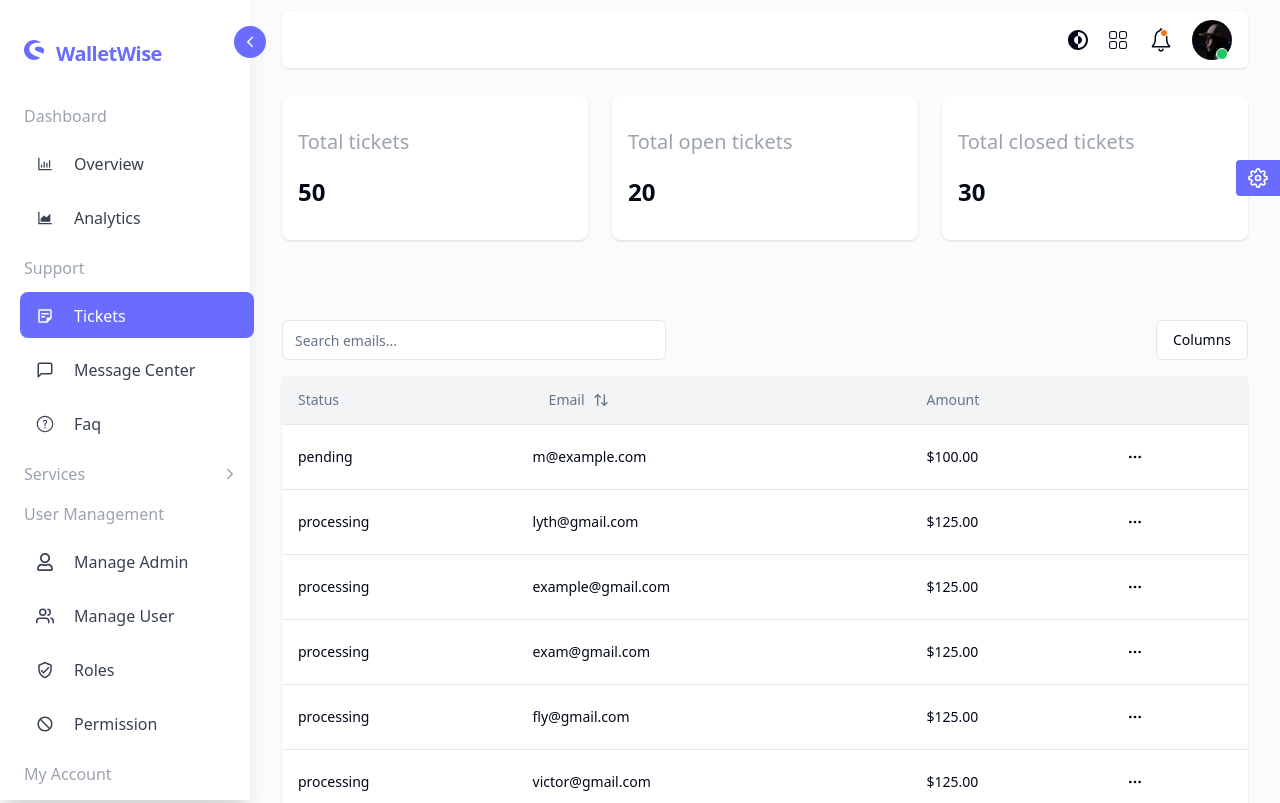
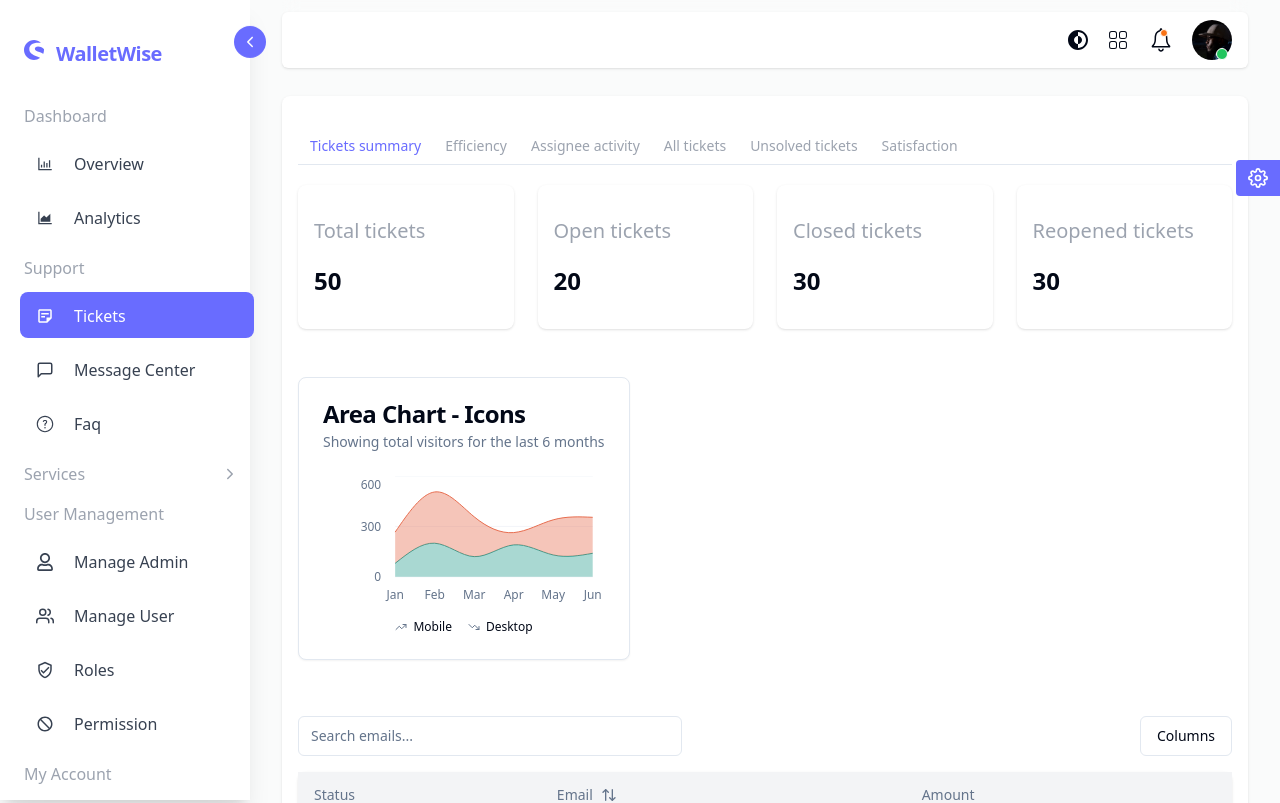
Before and after one commit to Wills-dev/wallet-wise-admin, a React (Vite) app: page /tickets in a window 1280 px wide. Shown: the top 803 px of the page. Built offline with nearby package versions, Linux system fonts and the light colour scheme; the HTML template or start-up script is replaced by a standard one.

Commit message:
feat: ticket page

```diff
--- /dev/null
+++ b/src/components/Charts/AreaChartDouble.jsx
@@ -0,0 +1,114 @@
+"use client";
+
+import { TrendingDown, TrendingUp } from "lucide-react";
+import { Area, AreaChart, CartesianGrid, XAxis, YAxis } from "recharts";
+
+import {
+  Card,
+  CardContent,
+  CardDescription,
+  CardFooter,
+  CardHeader,
+  CardTitle,
+} from "@/components/ui/card";
+import {
+  ChartContainer,
+  ChartLegend,
+  ChartLegendContent,
+  ChartTooltip,
+  ChartTooltipContent,
+} from "@/components/ui/chart";
+const chartData = [
+  { month: "January", desktop: 186, mobile: 80 },
+  { month: "February", desktop: 305, mobile: 200 },
+  { month: "March", desktop: 237, mobile: 120 },
+  { month: "April", desktop: 73, mobile: 190 },
+  { month: "May", desktop: 209, mobile: 130 },
+  { month: "June", desktop: 214, mobile: 140 },
+];
+
+const chartConfig = {
+  desktop: {
+    label: "Desktop",
+    color: "hsl(var(--chart-1))",
+    icon: TrendingDown,
+  },
+  mobile: {
+    label: "Mobile",
+    color: "hsl(var(--chart-2))",
+    icon: TrendingUp,
+  },
+};
+
+export function AreaChartDouble() {
+  return (
+    <Card>
+      <CardHeader>
+        <CardTitle>Area Chart - Icons</CardTitle>
+        <CardDescription>
+          Showing total visitors for the last 6 months
+        </CardDescription>
+      </CardHeader>
+      <CardContent>
+        <ChartContainer config={chartConfig}>
+          <AreaChart
+            accessibilityLayer
+            data={chartData}
+            margin={{
+              left: 12,
+              right: 12,
+            }}
+          >
+            <CartesianGrid vertical={false} />
+            <XAxis
+              dataKey="month"
+              tickLine={false}
+              axisLine={false}
+              tickMargin={8}
+              tickFormatter={(value) => value.slice(0, 3)}
+            />
+            <YAxis
+              tickLine={false}
+              axisLine={false}
+              tickMargin={8}
+              tickCount={3}
+            />
+            <ChartTooltip
+              cursor={false}
+              content={<ChartTooltipContent indicator="line" />}
+            />
+            <Area
+              dataKey="mobile"
+              type="natural"
+              fill="var(--color-mobile)"
+              fillOpacity={0.4}
+              stroke="var(--color-mobile)"
+              stackId="a"
+            />
+            <Area
+              dataKey="desktop"
+              type="natural"
+              fill="var(--color-desktop)"
+              fillOpacity={0.4}
+              stroke="var(--color-desktop)"
+              stackId="a"
+            />
+            <ChartLegend content={<ChartLegendContent />} />
+          </AreaChart>
+        </ChartContainer>
+      </CardContent>
+      {/* <CardFooter>
+        <div className="flex w-full items-start gap-2 text-sm">
+          <div className="grid gap-2">
+            <div className="flex items-center gap-2 font-medium leading-none">
+              Trending up by 5.2% this month <TrendingUp className="h-4 w-4" />
+            </div>
+            <div className="flex items-center gap-2 leading-none text-muted-foreground">
+              January - June 2024
+            </div>
+          </div>
+        </div>
+      </CardFooter> */}
+    </Card>
+  );
+}
--- a/src/components/PaginationComponent/PaginationComponent.jsx
+++ b/src/components/PaginationComponent/PaginationComponent.jsx
@@ -23,7 +23,7 @@ export function DataTablePagination({ table }) {
       </div> */}
       <div className="flex items-center justify-between ">
         <div className="flex items-center space-x-2 max-sm:hidden">
-          <p className="text-sm font-medium">Rows per page</p>
+          <p className="text-sm font-medium">Show</p>
           <Select
             value={`${table.getState().pagination.pageSize}`}
             onValueChange={(value) => {
@@ -41,6 +41,7 @@ export function DataTablePagination({ table }) {
               ))}
             </SelectContent>
           </Select>
+          <p className="text-sm font-medium">entries</p>
         </div>
         <div className="flex-center gap-2">
           <div className="flex w-[100px] items-center justify-center text-sm font-medium">
--- a/src/pages/Tickets/Tickets.jsx
+++ b/src/pages/Tickets/Tickets.jsx
@@ -1,10 +1,12 @@
-import React from "react";
+import React, { useState } from "react";
 
 import DashboardLayout from "@/components/DashboardLayout/DashboardLayout";
 import { DataTable } from "./DataTable";
 import { columns } from "./columns";
+import { AreaChartDouble } from "@/components/Charts/AreaChartDouble";
 
 const Tickets = () => {
+  const [currentLink, setCurrentLink] = useState(0);
   const data = [
     {
       id: "728ed52f",
@@ -79,25 +81,60 @@ const Tickets = () => {
       email: "kelechi@gmail.com",
     },
   ];
+
+  const ticketLinks = [
+    "Tickets summary",
+    "Efficiency",
+    "Assignee activity",
+    "All tickets",
+    "Unsolved tickets",
+    "Satisfaction",
+  ];
   return (
     <DashboardLayout>
       <div className="padding-x py-24 flex flex-col gap-6 dark:text-white">
+        <div className=" bg-white dark:bg-secondary-dark-bg shadow px-4 py-8 rounded-lg  ">
+          <div className="flex border-b-1 mb-5 w-full bg-white dark:bg-secondary-dark-bg z-50 overflow-x-auto">
+            {ticketLinks.map((link, index) => (
+              <p
+                key={index}
+                className={`px-3 whitespace-nowrap py-2 cursor-pointer hover:text-[#696cff] text-sm transition-all ${
+                  currentLink === index ? "text-[#696cff]" : " text-gray-400"
+                }`}
+                onClick={() => setCurrentLink(index)}
+              >
+                {link}
+              </p>
+            ))}
+          </div>
+          {currentLink === 0 && (
+            <div className="">
               <div className="flex gap-6 flex-wrap">
-          <div className=" bg-white dark:bg-secondary-dark-bg shadow px-4 py-8 rounded-lg flex-1 min-w-[300px]">
+                <div className=" bg-white dark:bg-secondary-dark-bg dark:border-2 shadow px-4 py-8 rounded-lg flex-1 min-w-[200px]">
                   <h4 className="text-gray-400 sm:text-xl">Total tickets</h4>
                   <h1 className="sm:text-2xl text-lg font-bold pt-5">50</h1>
                 </div>
-          <div className=" bg-white dark:bg-secondary-dark-bg shadow px-4 py-8 rounded-lg flex-1 min-w-[300px]">
-            <h4 className="text-gray-400 sm:text-xl">Total open tickets</h4>
+                <div className=" bg-white dark:bg-secondary-dark-bg dark:border-2 shadow px-4 py-8 rounded-lg flex-1 min-w-[200px]">
+                  <h4 className="text-gray-400 sm:text-xl">Open tickets</h4>
                   <h1 className="sm:text-2xl text-lg font-bold pt-5">20</h1>
                 </div>
-          <div className=" bg-white dark:bg-secondary-dark-bg shadow px-4 py-8 rounded-lg flex-1 min-w-[300px]">
-            <h4 className="text-gray-400 sm:text-xl">Total closed tickets</h4>
+                <div className=" bg-white dark:bg-secondary-dark-bg dark:border-2 shadow px-4 py-8 rounded-lg flex-1 min-w-[200px]">
+                  <h4 className="text-gray-400 sm:text-xl">Closed tickets</h4>
+                  <h1 className="sm:text-2xl text-lg font-bold pt-5">30</h1>
+                </div>
+                <div className=" bg-white dark:bg-secondary-dark-bg dark:border-2 shadow px-4 py-8 rounded-lg flex-1 min-w-[200px]">
+                  <h4 className="text-gray-400 sm:text-xl">Reopened tickets</h4>
                   <h1 className="sm:text-2xl text-lg font-bold pt-5">30</h1>
                 </div>
               </div>
+              <div className="flex gap-5 pt-12">
+                <AreaChartDouble />
+              </div>
               <div className="w-full py-10">
                 <DataTable columns={columns} data={data} />
+              </div>
+            </div>
+          )}
         </div>
       </div>
     </DashboardLayout>
```
Lines whose indentation alone changed are shown as unchanged.
